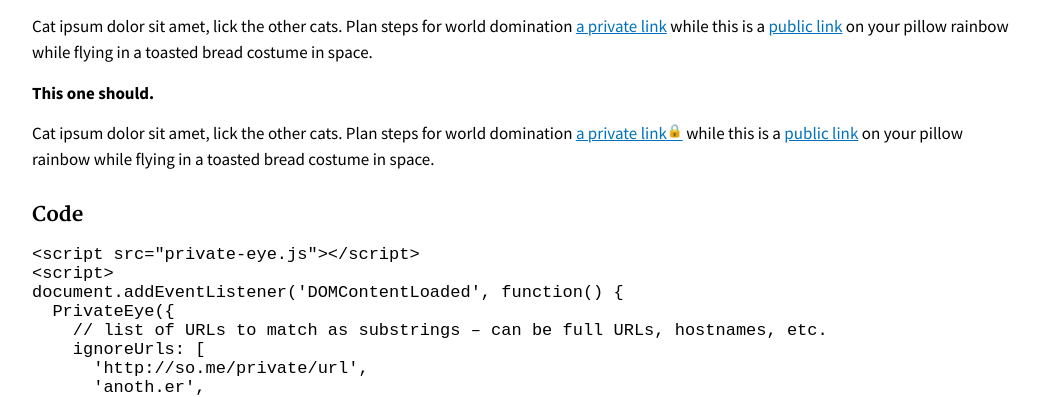
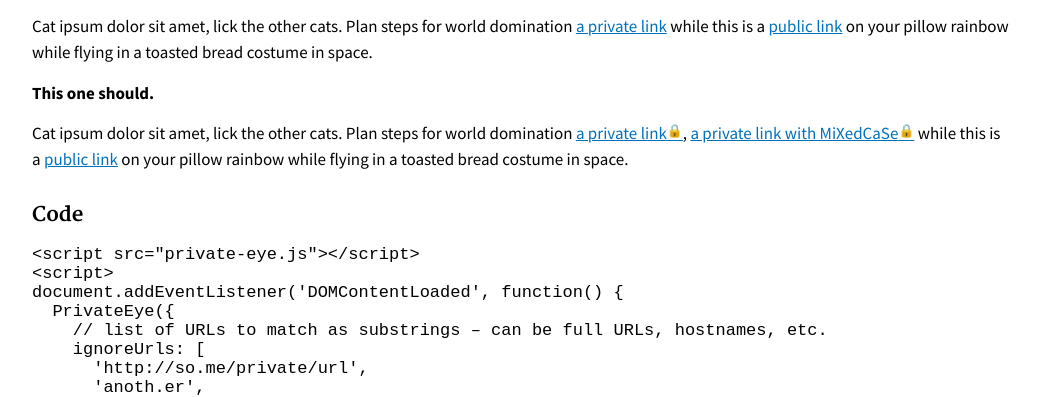
Before and after one commit to 18F/private-eye, a website: page index.html in a window 1280 px wide. Shown: the part 699-1096 px from the top of the page, without its empty margins (118-1158 px from the left). Drawn offline with Linux system fonts and the light colour scheme.

Commit message:
Make url matching case insensitive. Fixes #9

```diff
--- a/index.html
+++ b/index.html
@@ -19,7 +19,8 @@
         <p>Cat ipsum dolor sit amet, lick the other cats. Plan steps for world domination <a href="https://pages.18f.gov/private-eye/notfound">a private link</a> while this is a <a href="#">public link</a> on your pillow rainbow while flying in a toasted bread costume in space.</p>
         <div class="private">
           <strong>This one should.</strong>
-          <p>Cat ipsum dolor sit amet, lick the other cats. Plan steps for world domination <a href="https://pages.18f.gov/private-eye/notfound">a private link</a> while this is a <a href="#">public link</a> on your pillow rainbow while flying in a toasted bread costume in space.</p>
+          <p>Cat ipsum dolor sit amet, lick the other cats. Plan steps for world domination <a href="https://pages.18f.gov/private-eye/notfound">a private link</a>, <a href="https://PAGES.18f.gov/private-eye/notfound">a private link with MiXedCaSe</a> while this is a <a href="#">public link</a> on your pillow rainbow while flying in a toasted bread costume in space.</p>
+
         </div>
         <h3>Code</h3>
         <code><pre>
--- a/private-eye.js
+++ b/private-eye.js
@@ -30,13 +30,18 @@
       }
 
       var wrapper = (opts.wrapper && typeof opts.wrapper === 'string') ? opts.wrapper + ' ' : '';
-      var anchors = document.querySelectorAll(wrapper + 'a[href*="' + hrefValue + '"]');
+      var anchors = document.querySelectorAll(wrapper + 'a');
+
       Array.prototype.forEach.call(anchors, function(anchor) {
-        anchor.className += ' private-link';
+        // Check to see if link href contains the internal link (case insensitive)
+        if(anchor.href.toLowerCase().indexOf(hrefValue.toLowerCase()) != -1) {
+          anchor.className += ' private-link';
 
-        // Only replace the anchor's title if it is empty
-        if (!anchor.title) {
-          anchor.title = titleValue;
+          // Only replace the anchor's title if it is empty
+          //
+          if ( ! anchor.title ) {
+            anchor.title = titleValue;
+          }
         }
       });
     });
```
